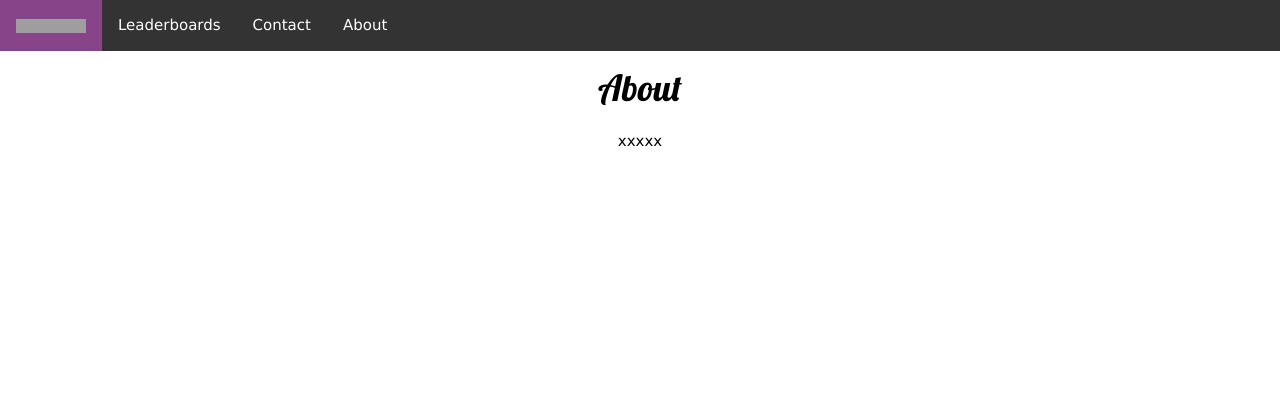
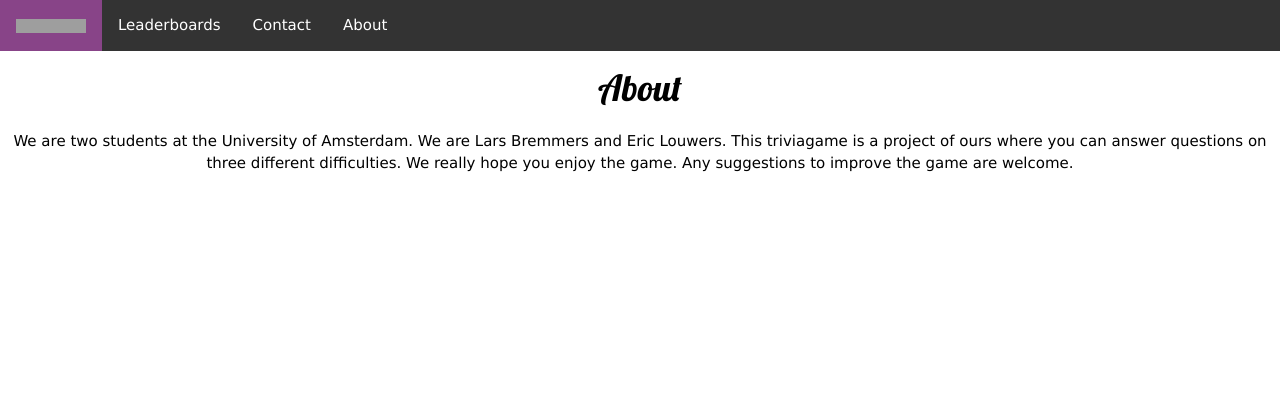
Before and after one commit to Erebeer/Technisch-Ontwerp, a Flask app: page /about in a window 1280 px wide. Shown: the top 420 px of the page. Run offline with Flask 2, Linux system fonts and the light colour scheme; some libraries are stand-ins or nearby versions; grey boxes are pictures that could not be loaded.

Commit message:
about page aangemaakt

```diff
--- a/templates/about.html
+++ b/templates/about.html
@@ -3,6 +3,8 @@
 
 {% block main%}
 <h1 class="hoofd">About</h1>
-<p>xxxxx</p>
+<p>We are two students at the University of Amsterdam. We are Lars Bremmers and Eric Louwers.
+This triviagame is a project of ours where you can answer questions on three different difficulties.
+We really hope you enjoy the game. Any suggestions to improve the game are welcome.</p>
 
 {% endblock %}
--- a/templates/error.html
+++ b/templates/error.html
@@ -1,3 +1,5 @@
+<!doctype html>
+{% extends "layout.html" %}
 
 {% block title %}
     Error
```
Also changed, not shown: templates/setup.html (deleted, +0 -9 lines).
